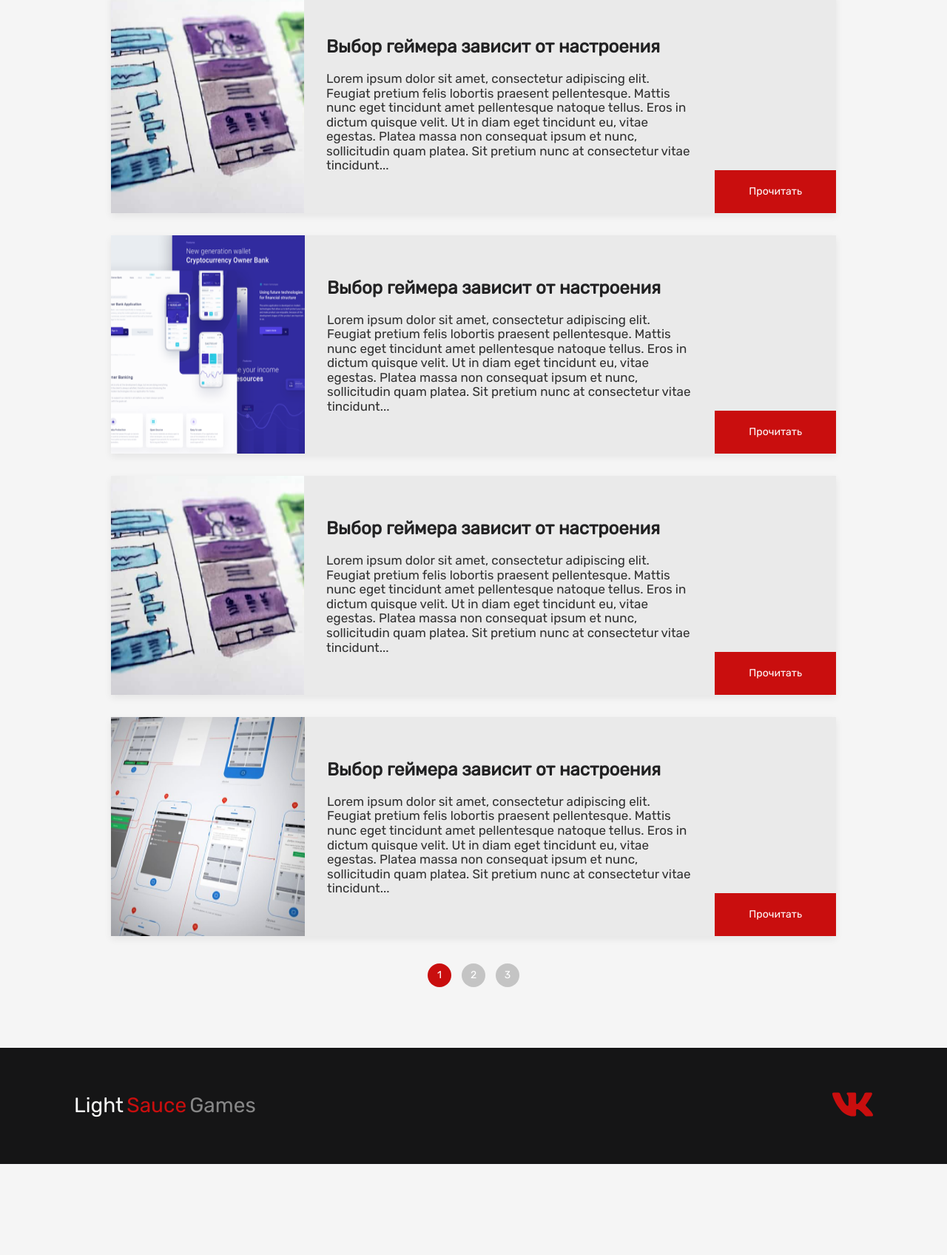
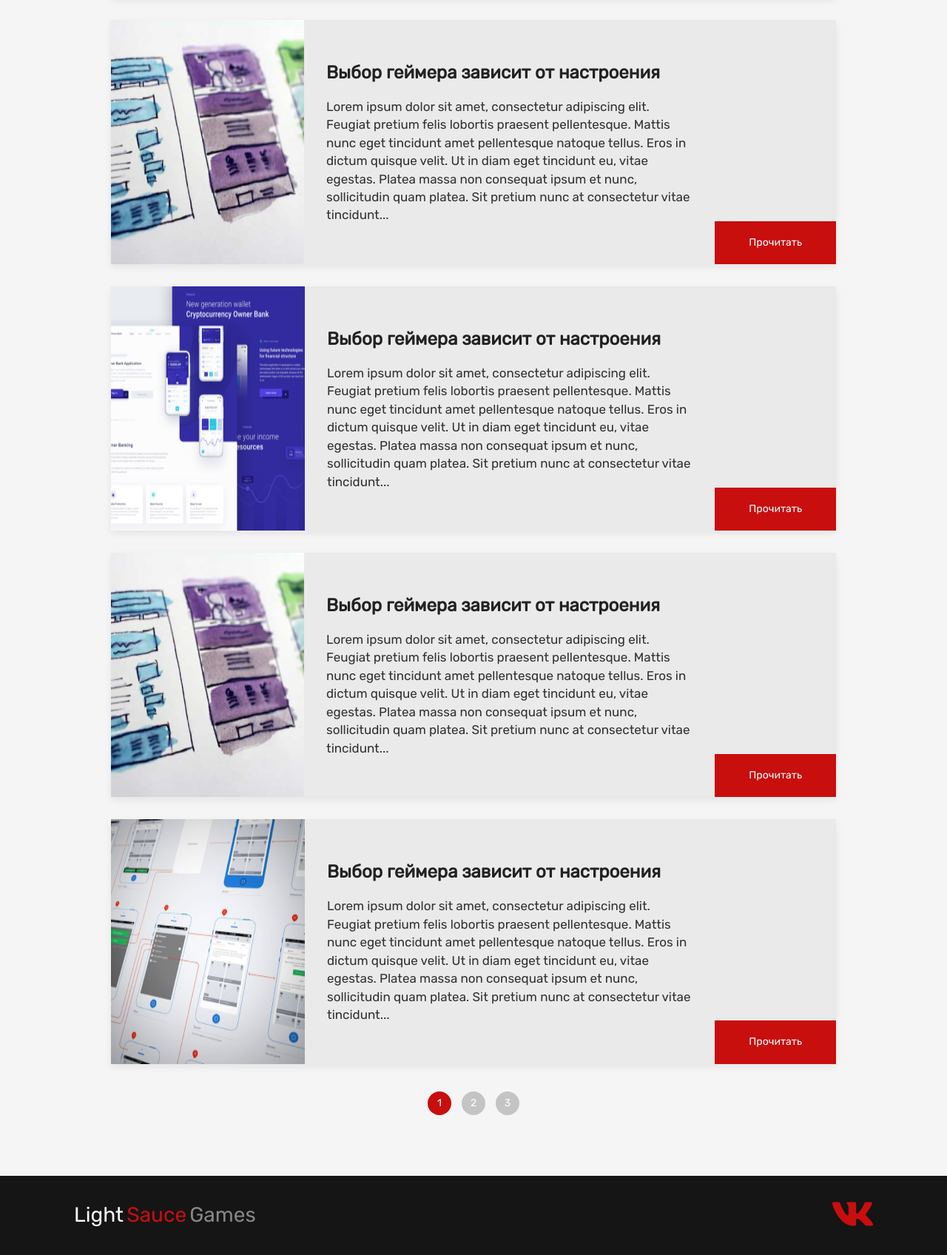
Before and after one commit to CINNAMONBUNN/LightSauce, a website: page blog.html in a window 1280 px wide. Shown: the part 512-2208 px from the top of the page at 74% size. Before the commit the page ends 2085 px from the top, so only its background shows below. Drawn offline with Linux system fonts and the light colour scheme.

Commit message:
Fixes for styling errors.

```diff
--- a/blog.html
+++ b/blog.html
@@ -6,13 +6,14 @@
     <meta name="viewport" content="width=device-width, initial-scale=1.0">
     <title>LightSauce-Blog</title>
     <link rel="stylesheet" href="./build/assets/style.css">
+    <link rel="icon" type="image/png" href="./src/public/img/header/logo.svg"/>
 </head>
 
 <body>
     <header class="header">
         <div class="header__body container">
             <div class="header__logo">
-                <img src="./src/public/img/header/Group 4.svg" alt="logo">
+                <img src="./src/public/img/header/main-logo.svg" alt="logo">
             </div>
             <nav class="menu">
                 <ul class="menu__list">
@@ -42,7 +43,7 @@
                     <img class="news__img" src="./src/public/img/news/news1.png" alt="news">
                     <div class="news__item-text">
                         <h2 class="news__item-title">Выбор геймера зависит от настроения</h2>
-                        <p>Lorem ipsum dolor sit amet, consectetur adipiscing elit. Feugiat pretium felis lobortis praesent pellentesque. Mattis nunc eget tincidunt amet pellentesque natoque tellus. Eros in dictum quisque velit. Ut in diam eget tincidunt eu, vitae egestas. Platea massa non consequat ipsum et nunc, sollicitudin quam platea. Sit pretium nunc at consectetur vitae tincidunt...</p>
+                        <p class="news__item-article">Lorem ipsum dolor sit amet, consectetur adipiscing elit. Feugiat pretium felis lobortis praesent pellentesque. Mattis nunc eget tincidunt amet pellentesque natoque tellus. Eros in dictum quisque velit. Ut in diam eget tincidunt eu, vitae egestas. Platea massa non consequat ipsum et nunc, sollicitudin quam platea. Sit pretium nunc at consectetur vitae tincidunt...</p>
                     </div>
                 </div>
                 <div class="news__btn-container">
@@ -56,7 +57,7 @@
                     <img class="news__img" src="./src/public/img/news/news2.png" alt="news">
                     <div class="news__item-text">
                         <h2 class="news__item-title">Выбор геймера зависит от настроения</h2>
-                        <p>Lorem ipsum dolor sit amet, consectetur adipiscing elit. Feugiat pretium felis lobortis praesent pellentesque. Mattis nunc eget tincidunt amet pellentesque natoque tellus. Eros in dictum quisque velit. Ut in diam eget tincidunt eu, vitae egestas. Platea massa non consequat ipsum et nunc, sollicitudin quam platea. Sit pretium nunc at consectetur vitae tincidunt...</p>
+                        <p class="news__item-article">Lorem ipsum dolor sit amet, consectetur adipiscing elit. Feugiat pretium felis lobortis praesent pellentesque. Mattis nunc eget tincidunt amet pellentesque natoque tellus. Eros in dictum quisque velit. Ut in diam eget tincidunt eu, vitae egestas. Platea massa non consequat ipsum et nunc, sollicitudin quam platea. Sit pretium nunc at consectetur vitae tincidunt...</p>
                     </div>
                 </div>
                 <div class="news__btn-container">
@@ -70,7 +71,7 @@
                     <img class="news__img" src="./src/public/img/news/news3.png" alt="news">
                     <div class="news__item-text">
                         <h2 class="news__item-title">Выбор геймера зависит от настроения</h2>
-                        <p>Lorem ipsum dolor sit amet, consectetur adipiscing elit. Feugiat pretium felis lobortis praesent pellentesque. Mattis nunc eget tincidunt amet pellentesque natoque tellus. Eros in dictum quisque velit. Ut in diam eget tincidunt eu, vitae egestas. Platea massa non consequat ipsum et nunc, sollicitudin quam platea. Sit pretium nunc at consectetur vitae tincidunt...</p>
+                        <p class="news__item-article">Lorem ipsum dolor sit amet, consectetur adipiscing elit. Feugiat pretium felis lobortis praesent pellentesque. Mattis nunc eget tincidunt amet pellentesque natoque tellus. Eros in dictum quisque velit. Ut in diam eget tincidunt eu, vitae egestas. Platea massa non consequat ipsum et nunc, sollicitudin quam platea. Sit pretium nunc at consectetur vitae tincidunt...</p>
                     </div>
                 </div>
                 <div class="news__btn-container">
@@ -84,7 +85,7 @@
                     <img class="news__img" src="./src/public/img/news/news2.png" alt="news">
                     <div class="news__item-text">
                         <h2 class="news__item-title">Выбор геймера зависит от настроения</h2>
-                        <p>Lorem ipsum dolor sit amet, consectetur adipiscing elit. Feugiat pretium felis lobortis praesent pellentesque. Mattis nunc eget tincidunt amet pellentesque natoque tellus. Eros in dictum quisque velit. Ut in diam eget tincidunt eu, vitae egestas. Platea massa non consequat ipsum et nunc, sollicitudin quam platea. Sit pretium nunc at consectetur vitae tincidunt...</p>
+                        <p class="news__item-article">Lorem ipsum dolor sit amet, consectetur adipiscing elit. Feugiat pretium felis lobortis praesent pellentesque. Mattis nunc eget tincidunt amet pellentesque natoque tellus. Eros in dictum quisque velit. Ut in diam eget tincidunt eu, vitae egestas. Platea massa non consequat ipsum et nunc, sollicitudin quam platea. Sit pretium nunc at consectetur vitae tincidunt...</p>
                     </div>
                 </div>
                 <div class="news__btn-container">
@@ -98,7 +99,7 @@
                     <img class="news__img" src="./src/public/img/news/news1.png" alt="news">
                     <div class="news__item-text">
                         <h2 class="news__item-title">Выбор геймера зависит от настроения</h2>
-                        <p>Lorem ipsum dolor sit amet, consectetur adipiscing elit. Feugiat pretium felis lobortis praesent pellentesque. Mattis nunc eget tincidunt amet pellentesque natoque tellus. Eros in dictum quisque velit. Ut in diam eget tincidunt eu, vitae egestas. Platea massa non consequat ipsum et nunc, sollicitudin quam platea. Sit pretium nunc at consectetur vitae tincidunt...</p>
+                        <p class="news__item-article">Lorem ipsum dolor sit amet, consectetur adipiscing elit. Feugiat pretium felis lobortis praesent pellentesque. Mattis nunc eget tincidunt amet pellentesque natoque tellus. Eros in dictum quisque velit. Ut in diam eget tincidunt eu, vitae egestas. Platea massa non consequat ipsum et nunc, sollicitudin quam platea. Sit pretium nunc at consectetur vitae tincidunt...</p>
                     </div>
                 </div>
                 <div class="news__btn-container">
--- a/src/scss/index.scss
+++ b/src/scss/index.scss
@@ -18,6 +18,9 @@ $footer-color: #F8F8F8;
 }
 body {
     background-color: #F5F5F5;
+}
+p {
+    line-height: 144%;
 }
 .container {
     width: 100% !important;
@@ -280,7 +283,7 @@ body {
     justify-content: center;
     background-color: #151516;
     &__body {
-        padding: 65px 150px;
+        padding: 35px 150px;
         display: flex;
         justify-content: space-between;
         align-items: center;
@@ -368,7 +371,8 @@ body {
         background-color: transparent;
         border: 1px solid $footer-color;
         &:hover {
-            background-color: transparent;
+            background-color: $primary-color;
+            border-color: transparent;
         }
     }
     &__title {
@@ -455,7 +459,7 @@ body {
     }
     .footer {
         &__body {
-            padding: 60px 100px;
+            padding: 35px 100px;
         }
     }
     .project {
```
Also changed, not shown: article.html (+2 -1 lines), index.html (+9 -4 lines), project.html (+2 -1 lines), projects.html (+2 -1 lines), build/assets/style.css, src/public/img/header/logo.svg (added), src/public/img/header/main-logo.svg (renamed from src/public/img/header/Group 4.svg), 1 other file.
